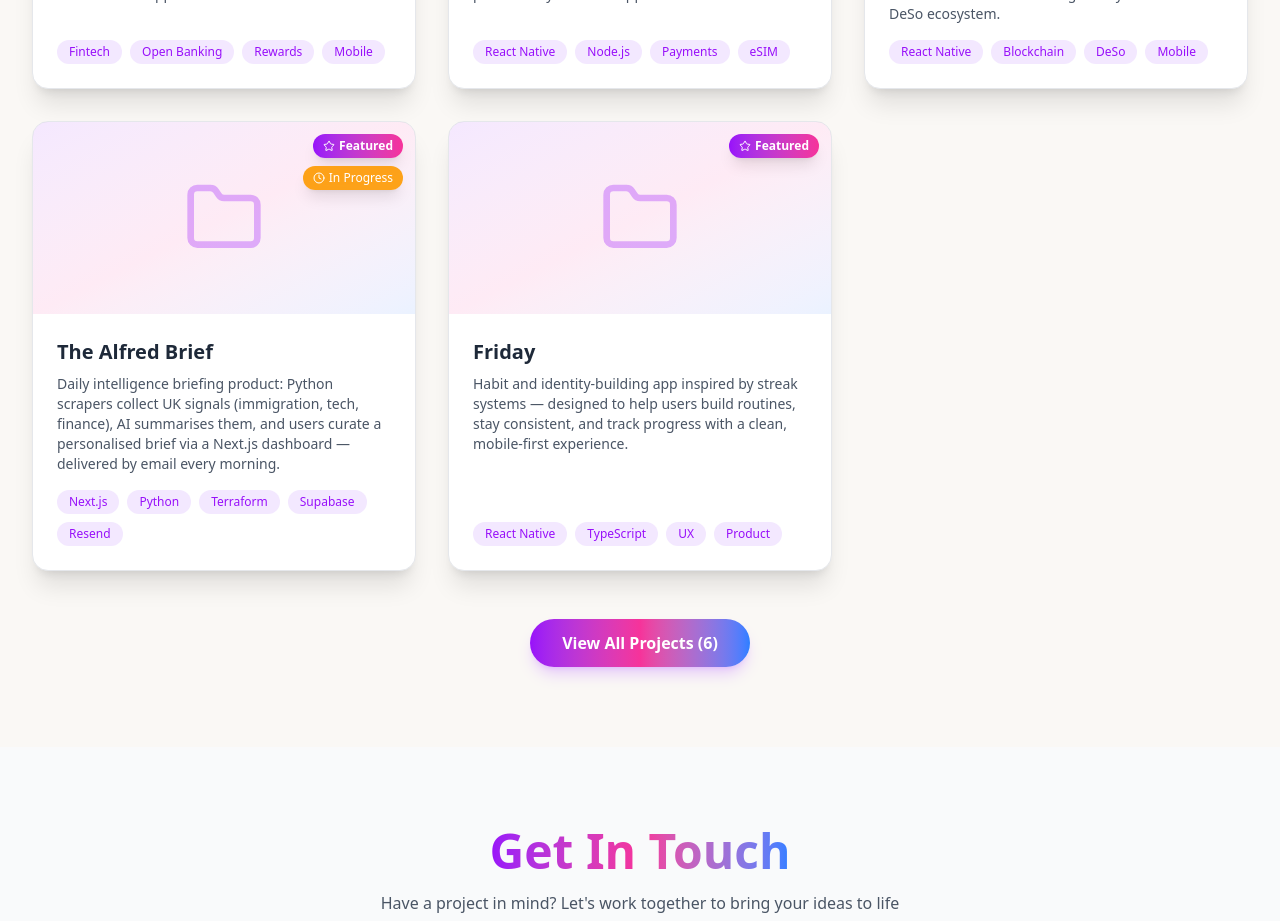
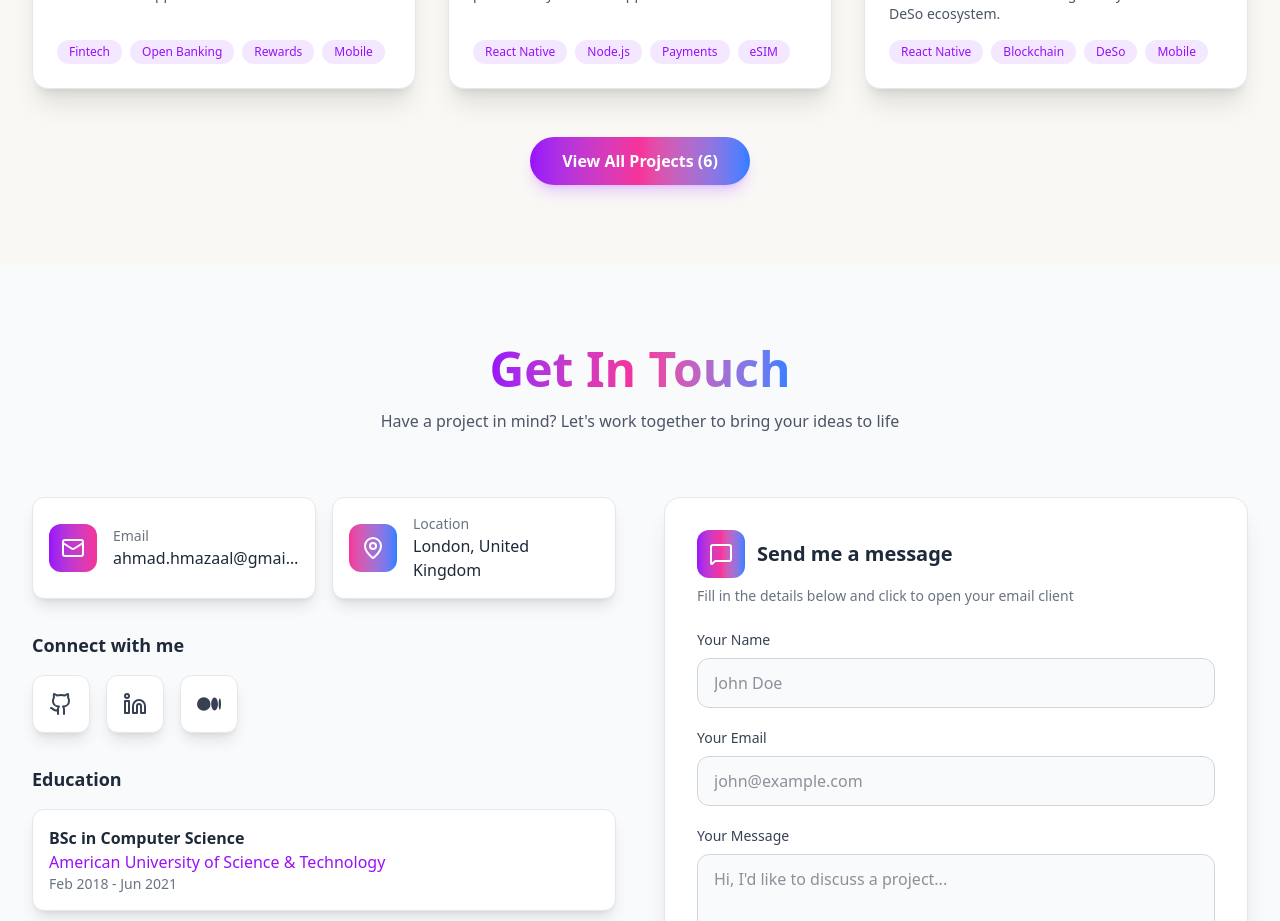
Before and after one commit to ahmadAlMezaal/portfolio-website, a Next.js app: page / in a window 1280 px wide. Shown: the part 6020-6941 px from the top of the page. Built offline with nearby package versions, Linux system fonts and the light colour scheme.

Commit message:
chore: improve display for cards

```diff
--- a/src/components/Projects.tsx
+++ b/src/components/Projects.tsx
@@ -53,7 +53,7 @@ export default function Projects() {
   const [showAll, setShowAll] = useState(false);
   const [hasInteracted, setHasInteracted] = useState(false);
 
-  const featuredProjects = projects.filter((p) => p.featured);
+  const featuredProjects = projects.filter((p) => p.featured).slice(0, 3);
   const displayedProjects = showAll ? projects : featuredProjects;
 
   // Animation should play if: section is in view OR user has clicked show all
```
